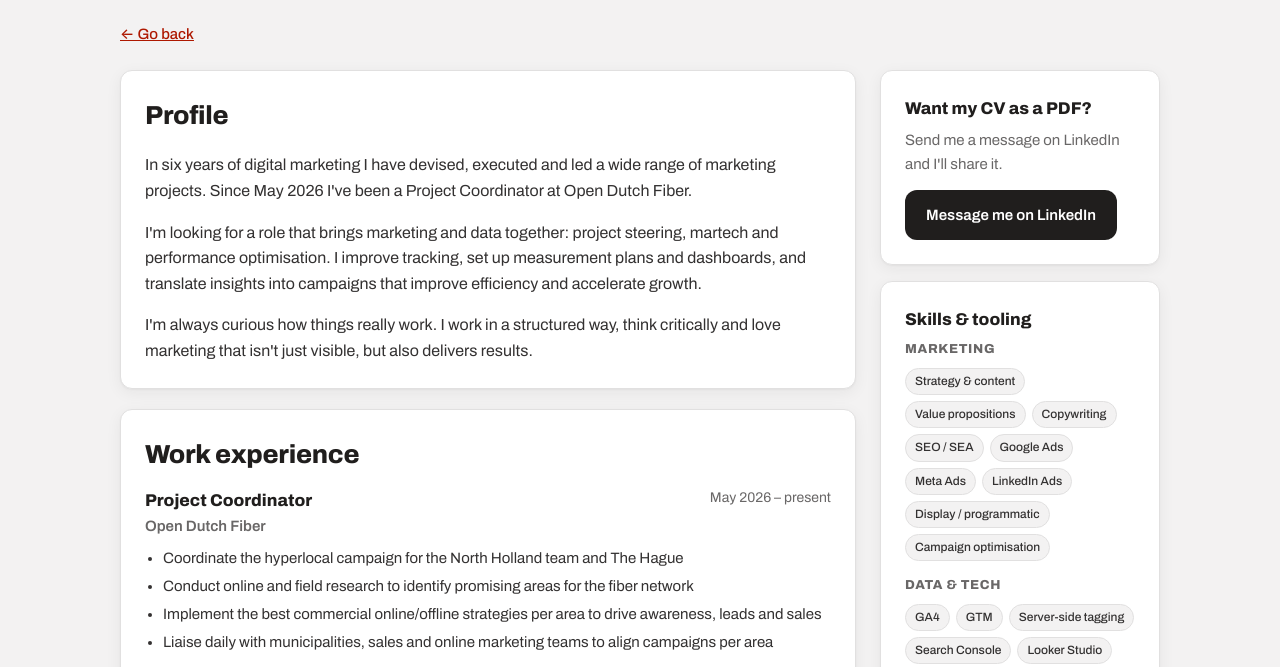
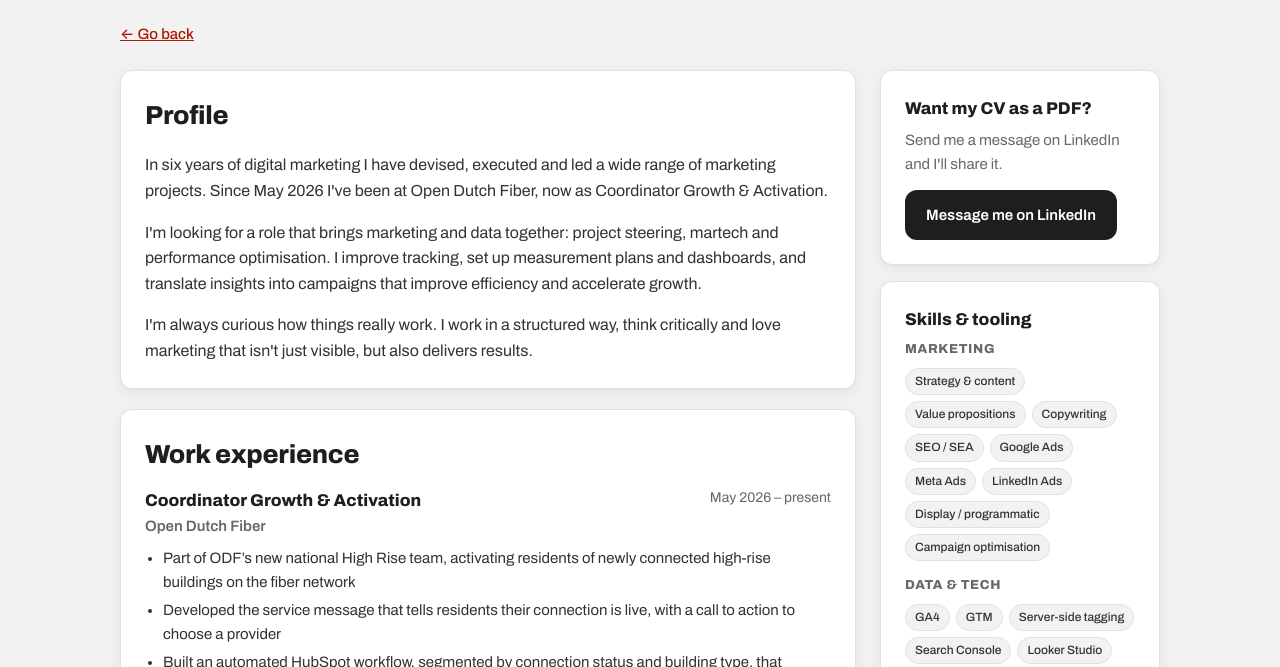
Before and after one commit to chipkoele/portfolio, a plain HTML site: page cv.html in a window 1280 px wide. Shown: the part 284-951 px from the top of the page. Drawn offline with Linux system fonts and the light colour scheme.

Commit message:
Update CV: Coordinator Growth & Activation at Open Dutch Fiber
- New title and bullets for the High Rise activation role
- Earlier hyperlocal campaign work kept as a dated bullet
- Profile intro updated to the new title

Co-Authored-By: Claude Opus 5.5 <noreply@anthropic.com>
Claude-Session: https://claude.ai/code/session_01QQrMmFhWqn3V6ooSqqv4fz

```diff
--- a/cv.html
+++ b/cv.html
@@ -42,7 +42,7 @@
           <!-- Profile -->
           <section class="card cv-block">
             <h2>Profile</h2>
-            <p>In six years of digital marketing I have devised, executed and led a wide range of marketing projects. Since May 2026 I've been a Project Coordinator at Open Dutch Fiber.</p>
+            <p>In six years of digital marketing I have devised, executed and led a wide range of marketing projects. Since May 2026 I've been at Open Dutch Fiber, now as Coordinator Growth &amp; Activation.</p>
             <p>I'm looking for a role that brings marketing and data together: project steering, martech and performance optimisation. I improve tracking, set up measurement plans and dashboards, and translate insights into campaigns that improve efficiency and accelerate growth.</p>
             <p style="margin-bottom:0">I'm always curious how things really work. I work in a structured way, think critically and love marketing that isn't just visible, but also delivers results.</p>
           </section>
@@ -52,13 +52,14 @@
             <h2>Work experience</h2>
 
             <div class="job">
-              <div class="job-head"><h3>Project Coordinator</h3><span class="job-date">May 2026 – present</span></div>
+              <div class="job-head"><h3>Coordinator Growth &amp; Activation</h3><span class="job-date">May 2026 – present</span></div>
               <p class="job-org">Open Dutch Fiber</p>
               <ul>
-                <li>Coordinate the hyperlocal campaign for the North Holland team and The Hague</li>
-                <li>Conduct online and field research to identify promising areas for the fiber network</li>
-                <li>Implement the best commercial online/offline strategies per area to drive awareness, leads and sales</li>
-                <li>Liaise daily with municipalities, sales and online marketing teams to align campaigns per area</li>
+                <li>Part of ODF’s new national High Rise team, activating residents of newly connected high-rise buildings on the fiber network</li>
+                <li>Developed the service message that tells residents their connection is live, with a call to action to choose a provider</li>
+                <li>Built an automated HubSpot workflow, segmented by connection status and building type, that replaced manual list exports</li>
+                <li>Organising on-site launch events at completed complexes with the ODF service bus and contractors</li>
+                <li>May – Oct 2026: coordinated hyperlocal campaigns for North Holland and The Hague, including area analysis and a commercial rollout strategy</li>
               </ul>
             </div>
 
```
